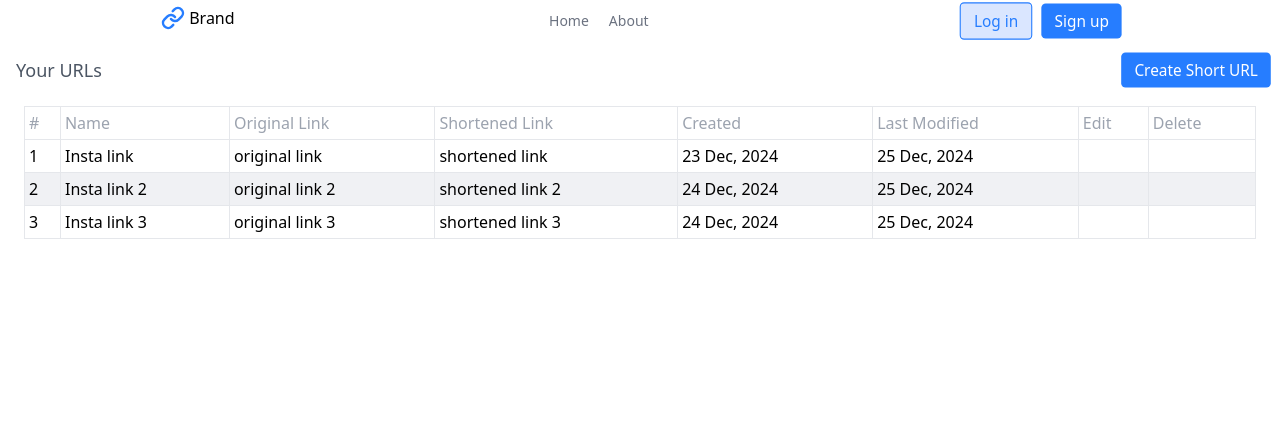
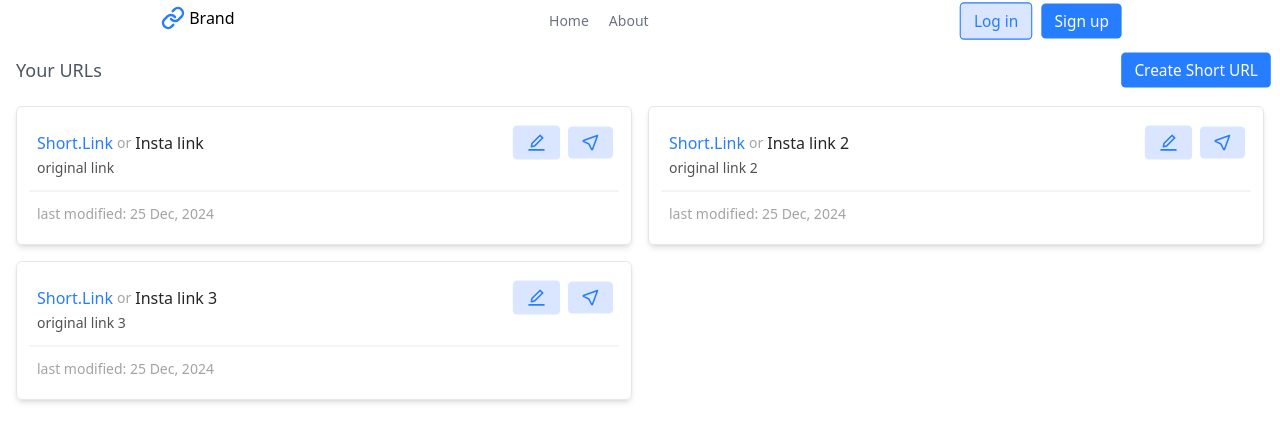
Before and after one commit to Mahesh-Uppunuthula/Linklytic-App, a React (Vite) app: page /dashboard in a window 1280 px wide. Shown: the top 442 px of the page. Built offline with nearby package versions, Linux system fonts and the light colour scheme.

Commit message:
Add UrlItem component

```diff
--- /dev/null
+++ b/src/Components/UrlItem/UrlItem.tsx
@@ -0,0 +1,67 @@
+import React, { ComponentPropsWithRef } from "react";
+import { LOCAL_APP_BASE_URL } from "../../constants";
+import Button from "../Button/Button";
+import { TbLocation, TbPencil } from "react-icons/tb";
+import { BsArrowUpRightSquare } from "react-icons/bs";
+import { RiEditLine } from "react-icons/ri";
+import { AiOutlineEdit } from "react-icons/ai";
+import Link from "../Button/Link";
+
+type UrlItem = ComponentPropsWithRef<"div"> & {
+  name: string;
+  shortenedUrlId: string;
+  longUrl: string;
+  lastModified: string;
+};
+
+const UrlItem: React.FC<UrlItem> = ({
+  name,
+  longUrl,
+  shortenedUrlId,
+  lastModified,
+}) => {
+  const shortUrl = `${LOCAL_APP_BASE_URL}/${shortenedUrlId}`;
+  return (
+    <div className="w-full h-fit flex flex-col gap-1 justify-start p-3 rounded-md border border-gray-200 shadow-md">
+      <div className="p-2">
+        {/* Short.Link / Name  & actions*/}
+        <div className="flex justify-between place-items-center flex-nowrap gap-2">
+          <div className="flex gap-1 justify-start place-items-center">
+            <span
+              title="click to copy to clipboard"
+              className="font-medium text-primary-regular cursor-pointer"
+            >
+              Short.Link
+            </span>
+            <span className="text-sm text-neutral-400">or</span>
+            <span className="font-medium text-neutral-800">{name}</span>
+          </div>
+          {/* action buttons */}
+          <div className="flex gap-3 place-items-center">
+            <Button appearance="primary" variant="soft" title="Edit Link">
+              <AiOutlineEdit size={19} />
+            </Button>
+            <Link to={shortUrl} target="_blank" rel="noopener noreferrer">
+              <Button appearance="primary" variant="soft" title="Visit Link">
+                <TbLocation size={17} />
+              </Button>
+            </Link>
+          </div>
+        </div>
+        {/* Long Link */}
+        <div>
+          <p className="text-sm text-neutral-600 text-pretty">{longUrl}</p>
+        </div>
+      </div>
+      <div className="border border-gray-100" />
+      {/* last modified date */}
+      <div className="p-2 flex justify-start place-items-center">
+        <p className="text-sm text-neutral-400">
+          last modified: {lastModified}
+        </p>
+      </div>
+    </div>
+  );
+};
+
+export default UrlItem;
--- a/src/Pages/Dashboard.tsx
+++ b/src/Pages/Dashboard.tsx
@@ -1,7 +1,8 @@
 import { Fragment, useReducer, useState } from "react";
 import Button from "../Components/Button/Button";
-import { cn } from "../Utils/helpers";
+// import { cn } from "../Utils/helpers";
 import LinkFormModal from "../Components/Modals/LinkFormModal";
+import UrlItem from "../Components/UrlItem/UrlItem";
 
 // type LinkStatusType = "ACTIVE" | "EXPIRED" | "DISABLED";
 
@@ -81,10 +82,11 @@ function linkReducer(links: Link[], action: LinkReducerDispatch) {
   console.log({ links, action, payload });
 
   switch (type) {
-    case "create-link":
+    case "create-link": {
       console.log("create-link");
       const newLink = createLink(payload.link);
       return [...links, newLink];
+    }
     case "delete-link":
       return links;
     // updatedLink();
@@ -144,7 +146,7 @@ function Dashboard() {
           </Button>
         </div>
         {/* Links Table */}
-        <div className="w-full my-3 p-2">
+        {/* <div className="w-full my-3 p-2">
           <table className="w-full ">
             <thead>
               <tr>
@@ -178,6 +180,18 @@ function Dashboard() {
               ))}
             </tbody>
           </table>
+        </div> */}
+
+        <div className="w-full h-full my-5 grid grid-cols-2 gap-4">
+          {links.map((link) => (
+            <UrlItem
+              key={link.name}
+              name={link.name}
+              longUrl={link.longURL}
+              lastModified={link.updatedAt}
+              shortenedUrlId={link.shortenedURL}
+            />
+          ))}
         </div>
       </div>
     </Fragment>
--- a/src/constants.ts
+++ b/src/constants.ts
@@ -4,4 +4,14 @@ export const PASSWORD_REGEX =
   /^(?=.*?[A-Z])(?=.*?[a-z])(?=.*?[0-9])(?=.*?[#?!@$%^&*-]).{8,}$/;
 // TODO update URL_REGEX to accept more elaborate URLs.For the instance it accepts URLs like https://www.youtube.com
 export const URL_REGEX =
-  /^((https?):\/\/)?([w|W]{3}\.)+[a-zA-Z0-9\-\.]{3,}\.[a-zA-Z]{2,}(\.[a-zA-Z]{2,})?$/;
+  /^((https?):\/\/)?([w|W]{3}\.)+[a-zA-Z0-9\-.]{3,}\.[a-zA-Z]{2,}(\.[a-zA-Z]{2,})?$/;
+
+export const LOCAL_APP_BASE_URL = "http://localhost:5173";
+export const PRODUCTION_APP_BASE_URL = "production-app-base-url";
+
+export const LOCAL_SERVER_BASE_URL = "http://localhost:5000";
+export const PRODUCTION_SERVER_BASE_URL = "production-server-base-url";
+
+export const SERVER_API = `${
+  import.meta.env.DEV ? LOCAL_SERVER_BASE_URL : PRODUCTION_SERVER_BASE_URL
+}/api/v1/urls`;
```
